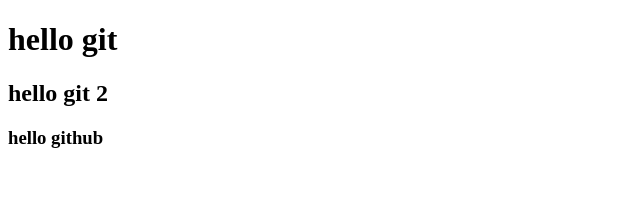
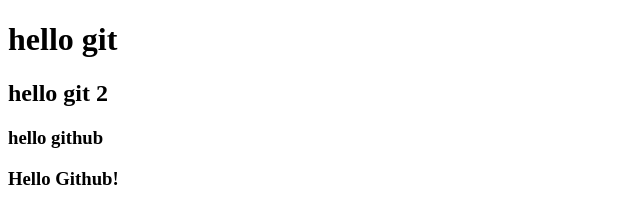
Before and after one commit to wpop/git_test, a plain HTML site: page index.html in a window 1280 px wide. Shown: the whole page, without its empty margins (0-640 px from the left). Drawn offline with Linux system fonts and the light colour scheme.

Commit message:
new h3 was added!

```diff
--- a/index.html
+++ b/index.html
@@ -8,5 +8,6 @@
 	<h1>hello git</h1>
 	<h2>hello git 2</h2>
 	<h3>hello github</h3>
+	<h3>Hello Github!</h3>
 </body>
 </html>
```
